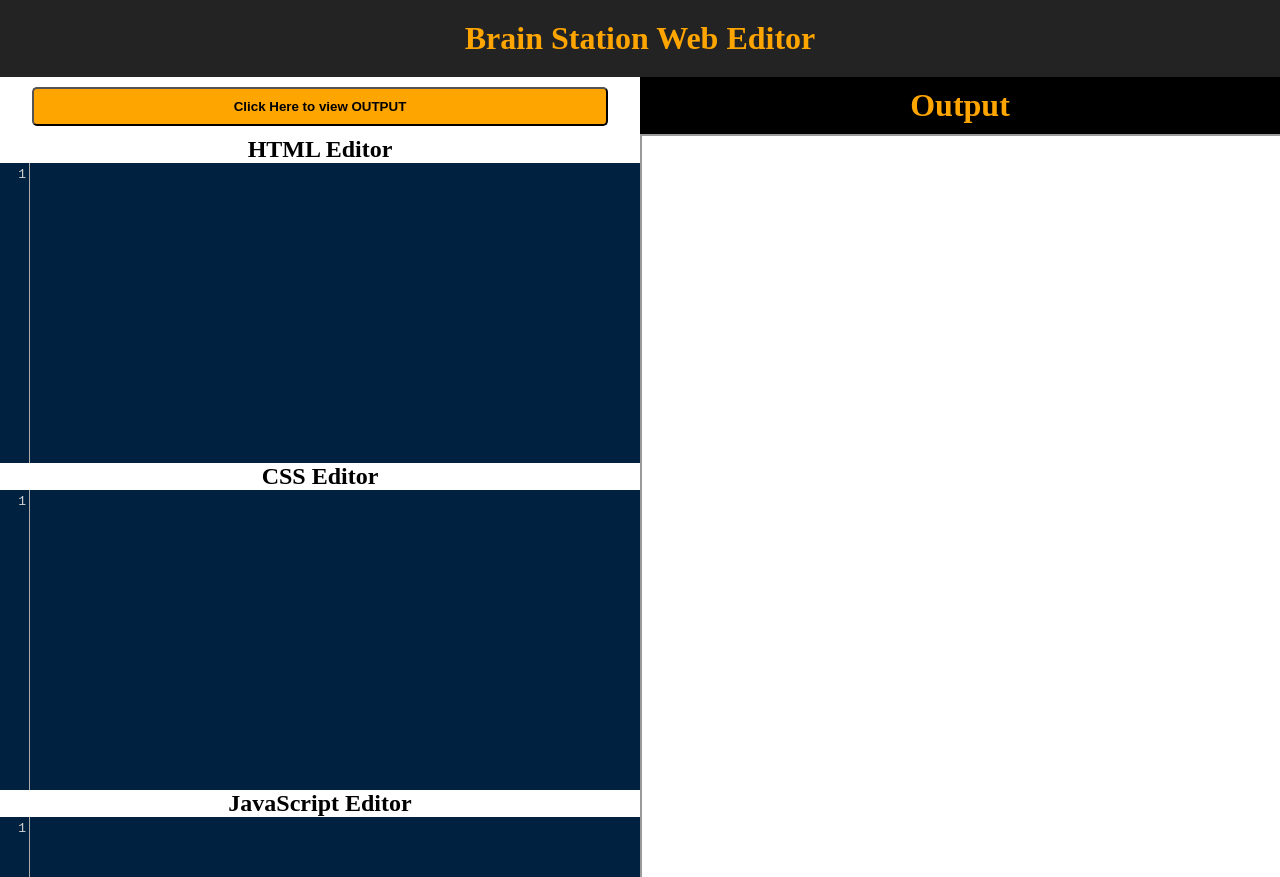
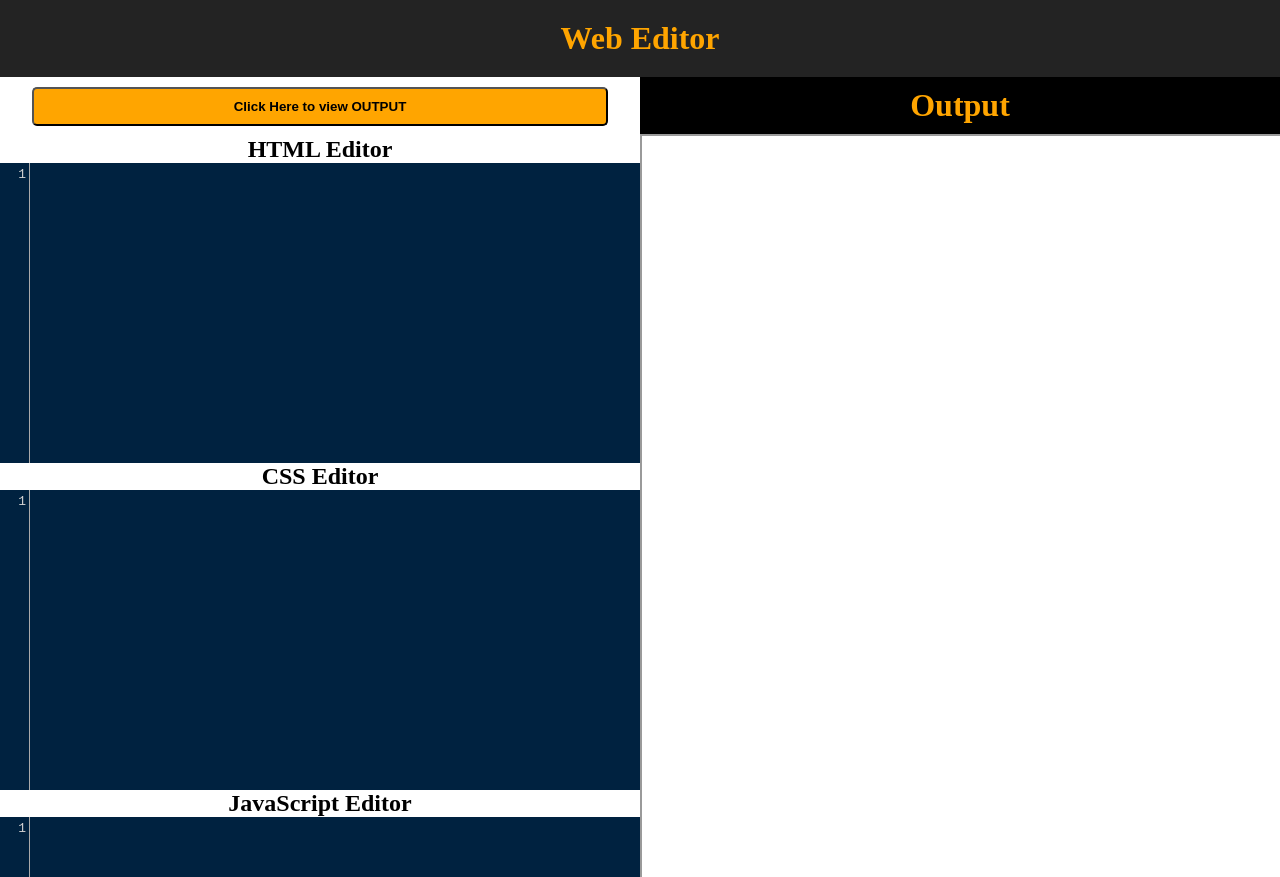
Before and after one commit to JisanEAE77/WebEditor, a plain HTML site: page index.html in a window 1280 px wide. Drawn offline with Linux system fonts and the light colour scheme.

Commit message:
Update index.html

```diff
--- a/index.html
+++ b/index.html
@@ -4,7 +4,7 @@
 <head>
     <meta charset="UTF-8">
     <meta name="viewport" content="width=device-width, initial-scale=1.0">
-    <title>Brain Station Web Editor</title>
+    <title>Web Editor</title>
     <link rel="stylesheet" href="sources/lib/codemirror.css">
     <link rel="stylesheet" href="sources/theme/cobalt.css">
     <link rel="stylesheet" href="sources/addon/hint/show-hint.css">
@@ -28,7 +28,7 @@
 </head>
 
 <body>
-    <header style="position: sticky; top: 0; z-index: 5; background-color: rgb(35, 35, 35); color: orange; padding: 20px 0px;"><h1 style="text-align: center;">Brain Station Web Editor</h1></header>
+    <header style="position: sticky; top: 0; z-index: 5; background-color: rgb(35, 35, 35); color: orange; padding: 20px 0px;"><h1 style="text-align: center;">Web Editor</h1></header>
     <div class="ide">
         <div class="editor">
             <button id="runbtn" onclick="showCode()">Click Here to view OUTPUT</button>
```
